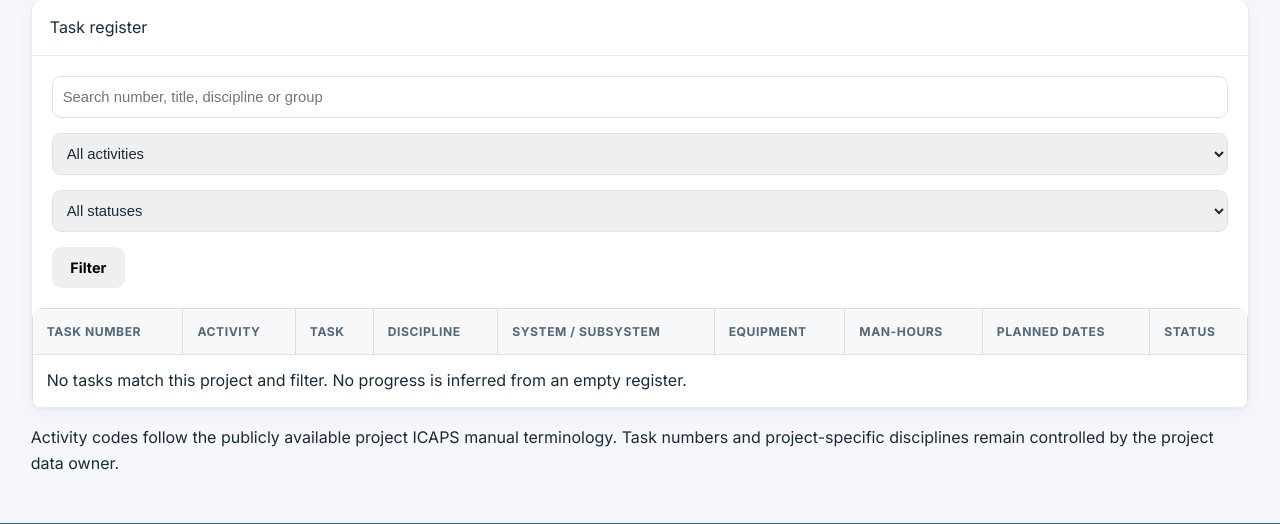
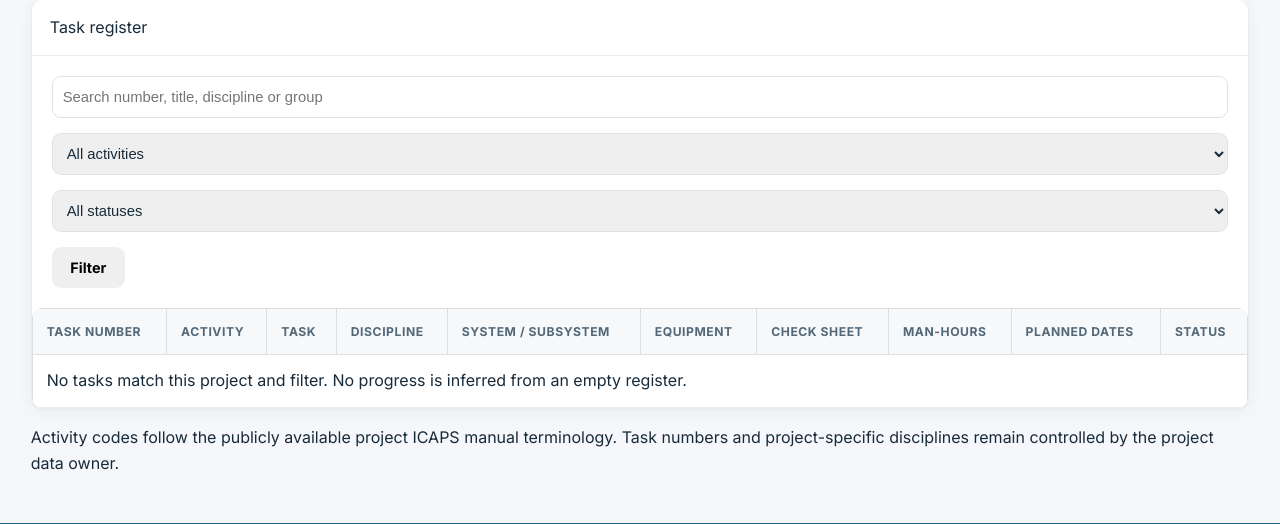
Before and after one commit to Tahmoures54/opera, a Python web app: template templates/commissioning/task_register.html in a window 1280 px wide. Shown: the part 271-795 px from the top of the page. Run offline with Jinja, Linux system fonts and the light colour scheme; the template is opened without the code that fills it, so the values that code supplies are empty; some libraries are stand-ins or nearby versions.

Commit message:
feat(opera): expose task check sheet association

```diff
--- a/templates/commissioning/task_register.html
+++ b/templates/commissioning/task_register.html
@@ -24,6 +24,7 @@
         <div class="col-lg-2 col-md-4"><label class="form-label">Assigned group</label><input class="form-control" name="assigned_group" maxlength="120"></div>
         <div class="col-lg-4 col-md-6"><label class="form-label">System *</label><select class="form-select" name="system_id" required><option value="">Select system</option>{% for system in systems %}<option value="{{ system.id }}">{{ system.system_code }} — {{ system.name }}</option>{% endfor %}</select></div>
         <div class="col-lg-4 col-md-6"><label class="form-label">Subsystem *</label><select class="form-select" name="subsystem_id" required><option value="">Select subsystem</option>{% for sub in subsystems %}<option value="{{ sub.id }}">{{ sub.subsystem_code }} — {{ sub.name }}</option>{% endfor %}</select></div>
+        <div class="col-lg-4"><label class="form-label">Linked Check Sheet</label><select class="form-select" name="check_sheet_id"><option value="">No linked sheet</option>{% for sheet in check_sheets %}<option value="{{ sheet.id }}">{{ sheet.sheet_number }} — {{ sheet.title }}</option>{% endfor %}</select></div>
         <div class="col-lg-4"><label class="form-label">Equipment / Tag</label><select class="form-select" name="equipment_id"><option value="">Not equipment-specific</option>{% for item in equipment %}<option value="{{ item.id }}">{{ item.tag_number }} — {{ item.description or item.equipment_type }}</option>{% endfor %}</select></div>
         <div class="col-md-3"><label class="form-label">Progress stage</label><input class="form-control" name="progress_stage" maxlength="80" placeholder="Pre-commissioning / Commissioning"></div>
         <div class="col-md-3"><label class="form-label">Progress substage</label><input class="form-control" name="progress_substage" maxlength="80" placeholder="Static / Functional / Operational"></div>
@@ -52,7 +53,7 @@
     </div>
     <div class="table-responsive">
       <table class="table table-hover align-middle mb-0">
-        <thead><tr><th>Task number</th><th>Activity</th><th>Task</th><th>Discipline</th><th>System / Subsystem</th><th>Equipment</th><th>Man-hours</th><th>Planned dates</th><th>Status</th></tr></thead>
+        <thead><tr><th>Task number</th><th>Activity</th><th>Task</th><th>Discipline</th><th>System / Subsystem</th><th>Equipment</th><th>Check Sheet</th><th>Man-hours</th><th>Planned dates</th><th>Status</th></tr></thead>
         <tbody>
         {% for task in tasks %}
           <tr>
@@ -62,12 +63,13 @@
             <td>{{ task.discipline }}</td>
             <td>{{ task.system_id }} / {{ task.subsystem_id }}</td>
             <td>{{ task.equipment_id or '—' }}</td>
+            <td>{{ task.check_sheet_id or '—' }}</td>
             <td>{{ task.spent_man_hours }} / {{ task.estimated_man_hours }}</td>
             <td><small>{{ task.planned_start_date or '—' }} → {{ task.planned_finish_date or '—' }}</small></td>
             <td>{{ task.status.value|replace('_',' ')|title }}</td>
           </tr>
         {% else %}
-          <tr><td colspan="9" class="text-center text-muted py-4">No tasks match this project and filter. No progress is inferred from an empty register.</td></tr>
+          <tr><td colspan="10" class="text-center text-muted py-4">No tasks match this project and filter. No progress is inferred from an empty register.</td></tr>
         {% endfor %}
         </tbody>
       </table>
```
